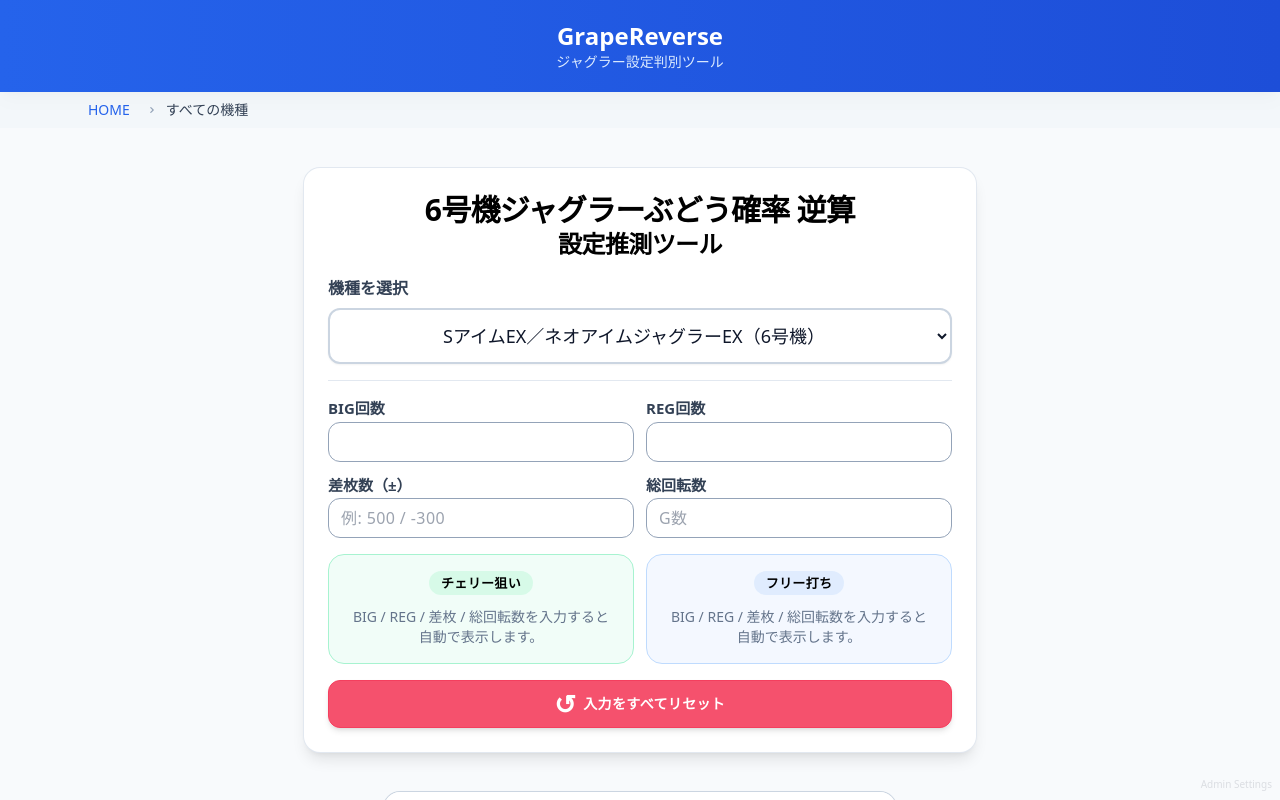
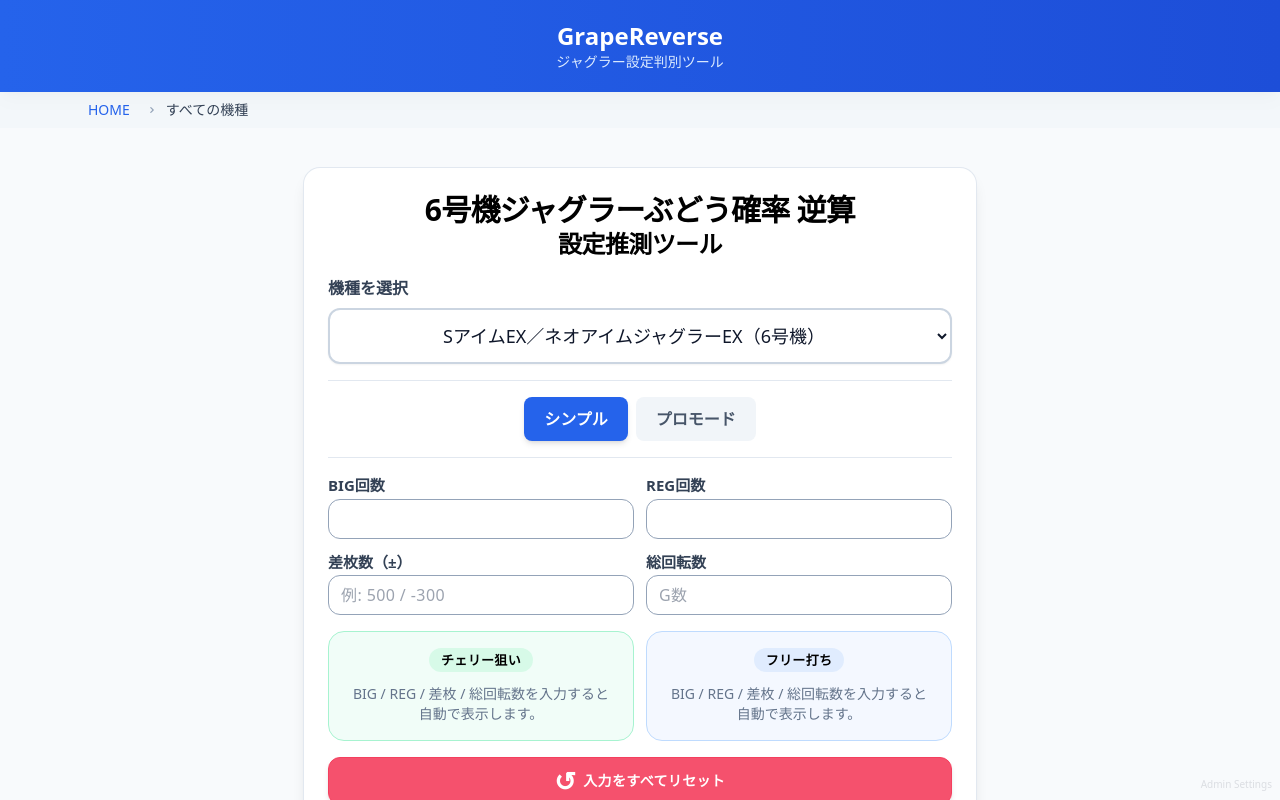
Before and after one commit to takosuke-88/grape-reverse, a React (Vite) app: page /all in a window 1280 px wide. Shown: the top 800 px of the page. Built offline with nearby package versions, Linux system fonts and the light colour scheme.

Commit message:
プロモード搭載

```diff
--- a/package.json
+++ b/package.json
@@ -5,7 +5,7 @@
   "type": "module",
   "homepage": "https://grape-reverse.com",
   "scripts": {
-    "dev": "vite",
+    "dev": "vite --host",
     "build": "tsc -b && vite build && shx cp dist/index.html dist/404.html",
     "lint": "eslint .",
     "preview": "vite preview",
--- a/src/components/GrapeCalculator/index.tsx
+++ b/src/components/GrapeCalculator/index.tsx
@@ -97,10 +97,20 @@
     return null
   }, [machine, machines, selectedKey])
 
+  // モード切替（シンプル/プロ）
+  const [isProMode, setIsProMode] = useState(false)
+
+  // シンプルモード用
   const [bigCount, setBigCount] = useState('')
   const [regCount, setRegCount] = useState('')
   const [diffCoins, setDiffCoins] = useState('')
   const [totalGames, setTotalGames] = useState('')
+
+  // プロモード用（詳細入力）
+  const [soloBig, setSoloBig] = useState('')
+  const [cherryBig, setCherryBig] = useState('')
+  const [soloReg, setSoloReg] = useState('')
+  const [cherryReg, setCherryReg] = useState('')
 
   // localStorage自動保存・復元（機種ごとに異なるキーを使用）
   const STORAGE_KEY = machine ? `grape-reverse-form-${machine.key}` : 'grape-reverse-form-all'
@@ -112,10 +122,16 @@
         const parsed = JSON.parse(saved)
         // 複数機種モードの場合のみselectedKeyを復元
         if (parsed.selectedKey && !machine) setSelectedKey(parsed.selectedKey)
+        if (parsed.isProMode !== undefined) setIsProMode(parsed.isProMode)
         if (parsed.bigCount) setBigCount(String(parsed.bigCount))
         if (parsed.regCount) setRegCount(String(parsed.regCount))
         if (parsed.diffCoins) setDiffCoins(String(parsed.diffCoins))
         if (parsed.totalGames) setTotalGames(String(parsed.totalGames))
+        // プロモード用
+        if (parsed.soloBig) setSoloBig(String(parsed.soloBig))
+        if (parsed.cherryBig) setCherryBig(String(parsed.cherryBig))
+        if (parsed.soloReg) setSoloReg(String(parsed.soloReg))
+        if (parsed.cherryReg) setCherryReg(String(parsed.cherryReg))
       }
     } catch {}
   }, [STORAGE_KEY, machine])
@@ -123,15 +139,16 @@
   useEffect(() => {
     try {
       const dataToSave = machine
-        ? { bigCount, diffCoins, regCount, totalGames }
-        : { selectedKey, bigCount, diffCoins, regCount, totalGames }
+        ? { isProMode, bigCount, diffCoins, regCount, totalGames, soloBig, cherryBig, soloReg, cherryReg }
+        : { selectedKey, isProMode, bigCount, diffCoins, regCount, totalGames, soloBig, cherryBig, soloReg, cherryReg }
       localStorage.setItem(STORAGE_KEY, JSON.stringify(dataToSave))
     } catch {}
-  }, [STORAGE_KEY, selectedKey, bigCount, regCount, diffCoins, totalGames, machine])
+  }, [STORAGE_KEY, selectedKey, isProMode, bigCount, regCount, diffCoins, totalGames, soloBig, cherryBig, soloReg, cherryReg, machine])
 
+  // プロモード時は詳細入力を合算
   const parsed = {
-    big: Number(bigCount),
-    reg: Number(regCount),
+    big: isProMode ? Number(soloBig || 0) + Number(cherryBig || 0) : Number(bigCount),
+    reg: isProMode ? Number(soloReg || 0) + Number(cherryReg || 0) : Number(regCount),
     diff: Number(diffCoins),
     total: Number(totalGames),
   }
@@ -324,7 +341,35 @@
             </div>
           )}
 
+          {/* モード切替 */}
+          <div className="flex items-center justify-center gap-2 border-b border-slate-200 pb-4 dark:border-slate-700">
+            <button
+              type="button"
+              onClick={() => setIsProMode(false)}
+              className={`rounded-lg px-4 py-2 text-sm font-semibold transition-all sm:px-5 sm:py-2.5 sm:text-base ${
+                !isProMode
+                  ? 'bg-blue-600 text-white shadow-md dark:bg-blue-500'
+                  : 'bg-slate-100 text-slate-600 hover:bg-slate-200 dark:bg-slate-800 dark:text-slate-400 dark:hover:bg-slate-700'
+              }`}
+            >
+              シンプル
+            </button>
+            <button
+              type="button"
+              onClick={() => setIsProMode(true)}
+              className={`rounded-lg px-4 py-2 text-sm font-semibold transition-all sm:px-5 sm:py-2.5 sm:text-base ${
+                isProMode
+                  ? 'bg-gradient-to-r from-purple-600 to-amber-500 text-white shadow-md'
+                  : 'bg-slate-100 text-slate-600 hover:bg-slate-200 dark:bg-slate-800 dark:text-slate-400 dark:hover:bg-slate-700'
+              }`}
+            >
+              プロモード
+            </button>
+          </div>
+
           {/* 入力フォーム */}
+          {!isProMode ? (
+            // シンプルモード
             <form className="grid grid-cols-2 gap-3">
               <Field label="BIG回数" value={bigCount} onChange={setBigCount} />
               <Field label="REG回数" value={regCount} onChange={setRegCount} />
@@ -336,6 +381,39 @@
               />
               <Field label="総回転数" value={totalGames} onChange={setTotalGames} placeholder="G数" />
             </form>
+          ) : (
+            // プロモード（詳細入力）
+            <form className="space-y-4">
+              {/* BIGグループ */}
+              <div className="space-y-2">
+                <h4 className="text-sm font-bold text-slate-700 dark:text-slate-200">BIG回数</h4>
+                <div className="grid grid-cols-2 gap-3">
+                  <Field label="単独BIG" value={soloBig} onChange={setSoloBig} placeholder="0" />
+                  <Field label="チェリー重複BIG" value={cherryBig} onChange={setCherryBig} placeholder="0" />
+                </div>
+              </div>
+
+              {/* REGグループ */}
+              <div className="space-y-2">
+                <h4 className="text-sm font-bold text-slate-700 dark:text-slate-200">REG回数</h4>
+                <div className="grid grid-cols-2 gap-3">
+                  <Field label="単独REG" value={soloReg} onChange={setSoloReg} placeholder="0" />
+                  <Field label="チェリー重複REG" value={cherryReg} onChange={setCherryReg} placeholder="0" />
+                </div>
+              </div>
+
+              {/* 差枚数・総回転数 */}
+              <div className="grid grid-cols-2 gap-3">
+                <Field
+                  label="差枚数（±）"
+                  value={diffCoins}
+                  onChange={setDiffCoins}
+                  placeholder="例: 500 / -300"
+                />
+                <Field label="総回転数" value={totalGames} onChange={setTotalGames} placeholder="G数" />
+              </div>
+            </form>
+          )}
 
           {/* 結果（選択機種） */}
           <div className="mt-1.5 grid grid-cols-2 gap-2.5 sm:gap-3">
@@ -349,6 +427,10 @@
               setRegCount('')
               setDiffCoins('')
               setTotalGames('')
+              setSoloBig('')
+              setCherryBig('')
+              setSoloReg('')
+              setCherryReg('')
               localStorage.removeItem(STORAGE_KEY)
             }}
             className="mt-4 flex h-12 w-full items-center justify-center gap-2 rounded-xl border border-rose-500 bg-rose-500/90 text-sm font-semibold tracking-wide text-white shadow-md hover:bg-rose-500 focus:ring-2 focus:ring-rose-500/70 focus:outline-none active:scale-[0.98] dark:border-rose-300 dark:bg-rose-400/90 dark:text-slate-900 dark:hover:bg-rose-300"
```
Lines whose indentation alone changed are shown as unchanged.
